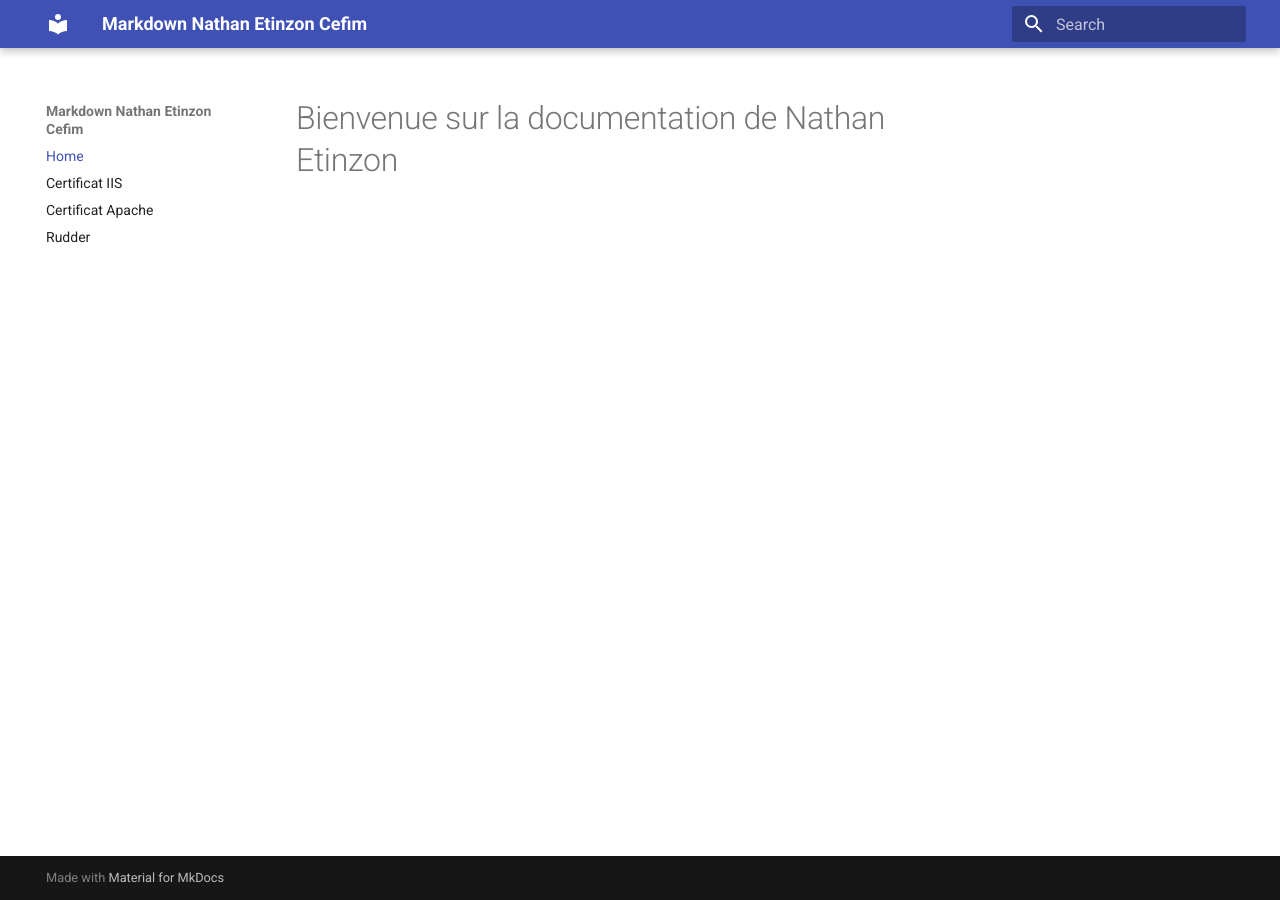
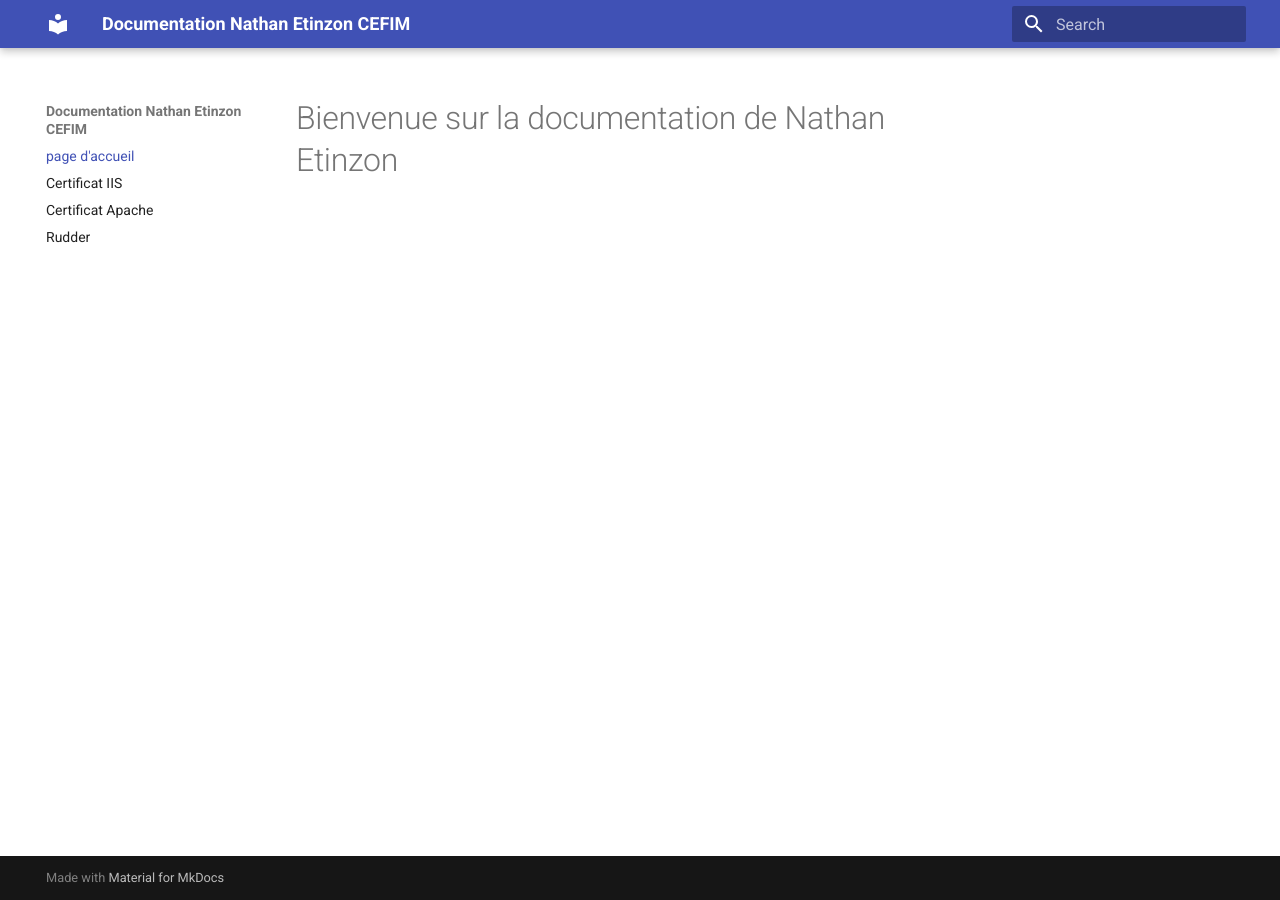
Before and after one commit to NathanEtinzon/CEFIM, an MkDocs documentation site: the page built from docs/index.md, in a window 1280 px wide. Built offline with MkDocs 1.6.1 and Material for MkDocs 9.7.7, drawn with Linux system fonts in a browser that asks for light colours.

Commit message:
Remise à zéro

```diff
--- a/mkdocs.yml
+++ b/mkdocs.yml
@@ -1,8 +1,8 @@
-site_name: Markdown Nathan Etinzon Cefim
+site_name: Documentation Nathan Etinzon CEFIM
 theme:
   name: material
 nav:
-  - Home: index.md
+  - page d'accueil: index.md
   - Certificat IIS: AD-CS Certificat IIS.md
   - Certificat Apache: AD-CS Certificat Apache.md
   - Rudder: ITIL_Etinzon_Nathan.md
```
